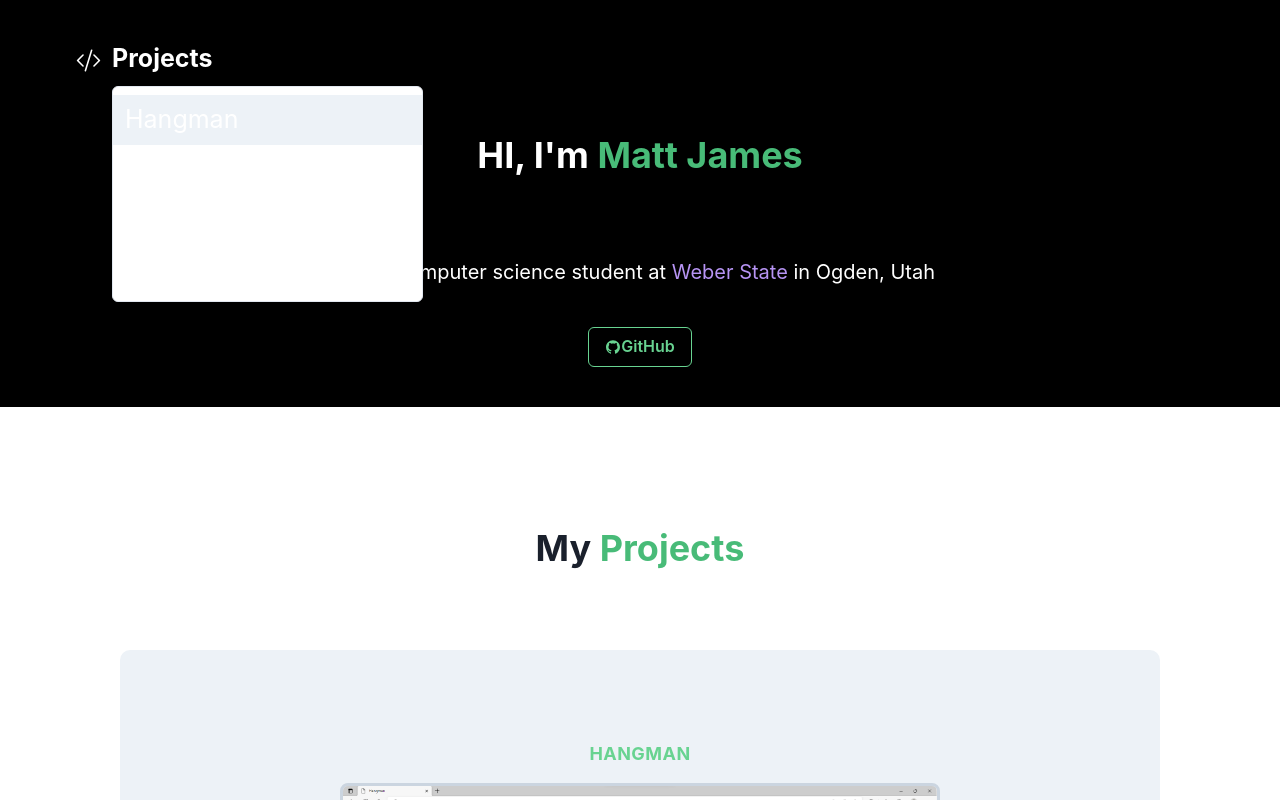
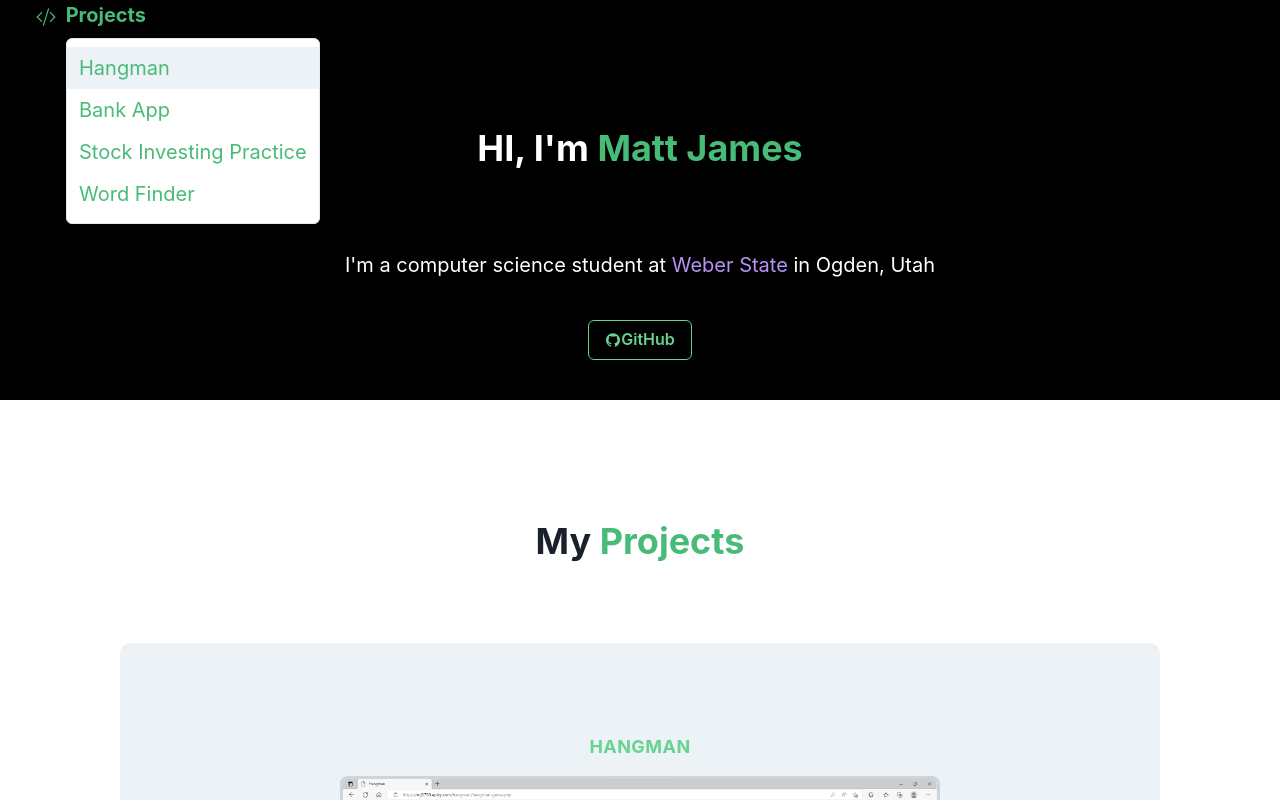
Before and after one commit to riv-2009/portfolio, a React (Create React App) app: page / in a window 1280 px wide. Both pictures are taken after a click on the button "Projects". Shown: the top 800 px of the page. Built offline with nearby package versions, Linux system fonts and the light colour scheme.

Commit message:
navbar sticky

```diff
--- a/src/App.js
+++ b/src/App.js
@@ -3,10 +3,12 @@ import { ChakraProvider } from "@chakra-ui/react";
 import Header from "./components/header";
 import ProjectData from "./components/projectData";
 import Footer from "./components/footer";
+import Navbar from "./components/navbar";
 
 const App = () => {
     return (
         <ChakraProvider>
+            <Navbar></Navbar>
             <Header></Header>
             <ProjectData></ProjectData>
             <Footer></Footer>
--- a/src/components/header.js
+++ b/src/components/header.js
@@ -7,12 +7,11 @@ import {
     Button,
     Icon,
 } from "@chakra-ui/react";
-import { Menu, MenuButton, MenuList, MenuItem } from "@chakra-ui/react";
+
 import { AiFillGithub } from "react-icons/ai";
 //import { FaTools } from "react-icons/fa";
 //import { AiOutlineMail } from "react-icons/ai";
-import { BsCodeSlash } from "react-icons/bs";
-import { Breadcrumb, BreadcrumbItem, BreadcrumbLink } from "@chakra-ui/react";
+
 
 const Header = () => {
     const handleClick = () => {
@@ -21,59 +20,7 @@ const Header = () => {
     return (
         <Box className="header" fontSize="25px">
             <Link id="top-content" />
-            <Breadcrumb spacing="8px" separator="" align="right">
-                <BreadcrumbItem>
-                    <BreadcrumbLink>
-                        <Icon m={1} as={BsCodeSlash} />{" "}
-                        <Menu >
-                            <MenuButton fontWeight="bold">Projects</MenuButton>
-                            <MenuList>
-                                <MenuItem
-                                    onClick={() =>
-                                        console.log("hangman clicked")
-                                    }
-                                >
-                                    <Link href="#hangman-content">Hangman</Link>
-                                </MenuItem>
-                                <MenuItem
-                                    onClick={() =>
-                                        console.log("bank app clicked")
-                                    }
-                                >
-                                    <Link href="#bank-content">Bank App</Link>
-                                </MenuItem>
-                                <MenuItem
-                                    onClick={() =>
-                                        console.log("stock investing clicked")
-                                    }
-                                >
-                                    <Link href="#stock-content">
-                                        Stock Investing Practice
-                                    </Link>
-                                </MenuItem>
-                                <MenuItem
-                                    onClick={() => console.log("word clicked")}
-                                >
-                                    <Link href="#word-content">
-                                        Word Finder
-                                    </Link>
-                                </MenuItem>
-                            </MenuList>
-                        </Menu>
-                    </BreadcrumbLink>
-                </BreadcrumbItem>
 
-                {/* <BreadcrumbItem >
-                    <BreadcrumbLink fontWeight="bold" href="#">
-                        <Icon m={1} as={FaTools} /> Skills
-                    </BreadcrumbLink>
-                </BreadcrumbItem >
-                <BreadcrumbItem isCurrentPage>
-                    <BreadcrumbLink fontWeight="bold" href="#">
-                        <Icon m={1} as={AiOutlineMail} /> Contact
-                    </BreadcrumbLink>
-                </BreadcrumbItem> */}
-            </Breadcrumb>
             <Center>
                 <Heading as="h1" m={10}>
                     HI, I'm <span className="green">Matt James</span>
--- /dev/null
+++ b/src/components/navbar.js
@@ -0,0 +1,64 @@
+import { Menu, MenuButton, MenuList, MenuItem } from "@chakra-ui/react";
+import { BsCodeSlash } from "react-icons/bs";
+import { Breadcrumb, BreadcrumbItem, BreadcrumbLink,Icon,Link } from "@chakra-ui/react";
+
+const Navbar = () =>{
+    return(
+        <>
+                  <Breadcrumb spacing="8px" separator=""  className="nav">
+                <BreadcrumbItem>
+                    <BreadcrumbLink>
+                        <Icon m={1} as={BsCodeSlash} />{" "}
+                        <Menu >
+                            <MenuButton fontWeight="bold">Projects</MenuButton>
+                            <MenuList>
+                                <MenuItem
+                                    onClick={() =>
+                                        console.log("hangman clicked")
+                                    }
+                                >
+                                    <Link href="#hangman-content">Hangman</Link>
+                                </MenuItem>
+                                <MenuItem
+                                    onClick={() =>
+                                        console.log("bank app clicked")
+                                    }
+                                >
+                                    <Link href="#bank-content">Bank App</Link>
+                                </MenuItem>
+                                <MenuItem
+                                    onClick={() =>
+                                        console.log("stock investing clicked")
+                                    }
+                                >
+                                    <Link href="#stock-content">
+                                        Stock Investing Practice
+                                    </Link>
+                                </MenuItem>
+                                <MenuItem
+                                    onClick={() => console.log("word clicked")}
+                                >
+                                    <Link href="#word-content">
+                                        Word Finder
+                                    </Link>
+                                </MenuItem>
+                            </MenuList>
+                        </Menu>
+                    </BreadcrumbLink>
+                </BreadcrumbItem>
+
+                {/* <BreadcrumbItem >
+                    <BreadcrumbLink fontWeight="bold" href="#">
+                        <Icon m={1} as={FaTools} /> Skills
+                    </BreadcrumbLink>
+                </BreadcrumbItem >
+                <BreadcrumbItem isCurrentPage>
+                    <BreadcrumbLink fontWeight="bold" href="#">
+                        <Icon m={1} as={AiOutlineMail} /> Contact
+                    </BreadcrumbLink>
+                </BreadcrumbItem> */}
+            </Breadcrumb>
+        </>
+    );
+}
+export default Navbar;
--- a/src/index.css
+++ b/src/index.css
@@ -29,3 +29,13 @@
     bottom: 0;
     right: 0;
 }
+.nav {
+	position: -webkit-sticky; /* Safari */
+	position: sticky;
+	top: 0;
+    z-index: 1;
+    align-content: center;
+    font-size: 20px;
+    color: #48BB78;
+    background-color: black;
+}
```
